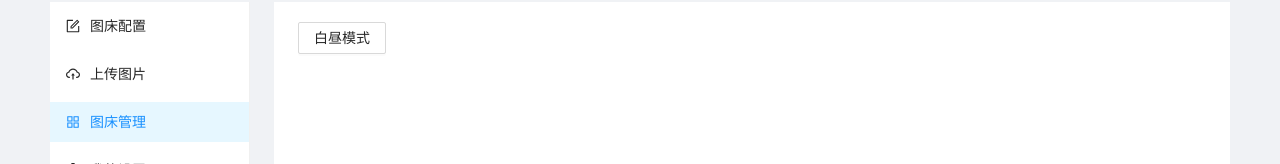
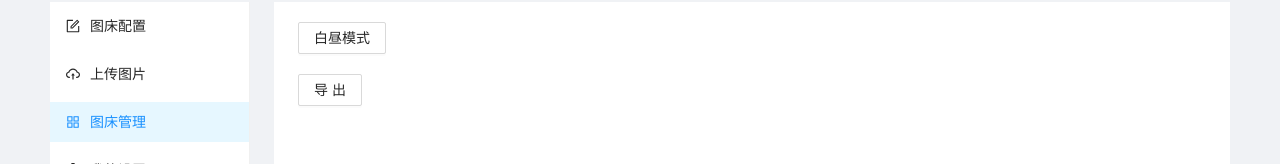
Before and after one commit to Martinell1/yun-space, a React (Create React App) app: page /setting in a window 1280 px wide. Shown: the part 116-280 px from the top of the page. Built offline with nearby package versions, Linux system fonts and the light colour scheme.

Commit message:
导出json

```diff
--- a/src/pages/setting-page/index.tsx
+++ b/src/pages/setting-page/index.tsx
@@ -18,7 +18,7 @@ const items = [
 
 export default function SettingPage(){
 
-    const {config,setConfig} = useAppContext()
+    const {config,management,setConfig} = useAppContext()
     const [currentTheme,setCurrentTheme] = useState(config.theme)
 
     return (
@@ -40,7 +40,29 @@ export default function SettingPage(){
                     <Button style={{marginBottom:'20px'}}>{currentTheme === 'light' ? '白昼模式' : '夜间模式'}</Button>
                 </Dropdown>
             </div>
-
+            <Button
+                onClick={()=>{
+                    let blob = new Blob([JSON.stringify(management, null, 2)], {type : 'application/json'});
+                    console.log(blob);
+                    var url = URL.createObjectURL(blob);
+                    // 创建a标签，用于跳转至下载链接
+                    const tempLink = document.createElement('a')
+                    tempLink.style.display = 'none'
+                    tempLink.href = url
+                    tempLink.setAttribute('download', decodeURI('filename'))
+                    // 兼容：某些浏览器不支持HTML5的download属性
+                    if (typeof tempLink.download === 'undefined') {
+                        tempLink.setAttribute('target', '_blank')
+                    }
+                    // 挂载a标签
+                    document.body.appendChild(tempLink);
+                    tempLink.click()
+                    document.body.removeChild(tempLink);
+                    // 释放blob URL地址
+                    window.URL.revokeObjectURL(url);
+                    console.log(url);
+                }}>导出
+            </Button>
         </div>
     )
 }
```
Also changed, not shown: 1 other file (tests, documents, lock files or other folders).
